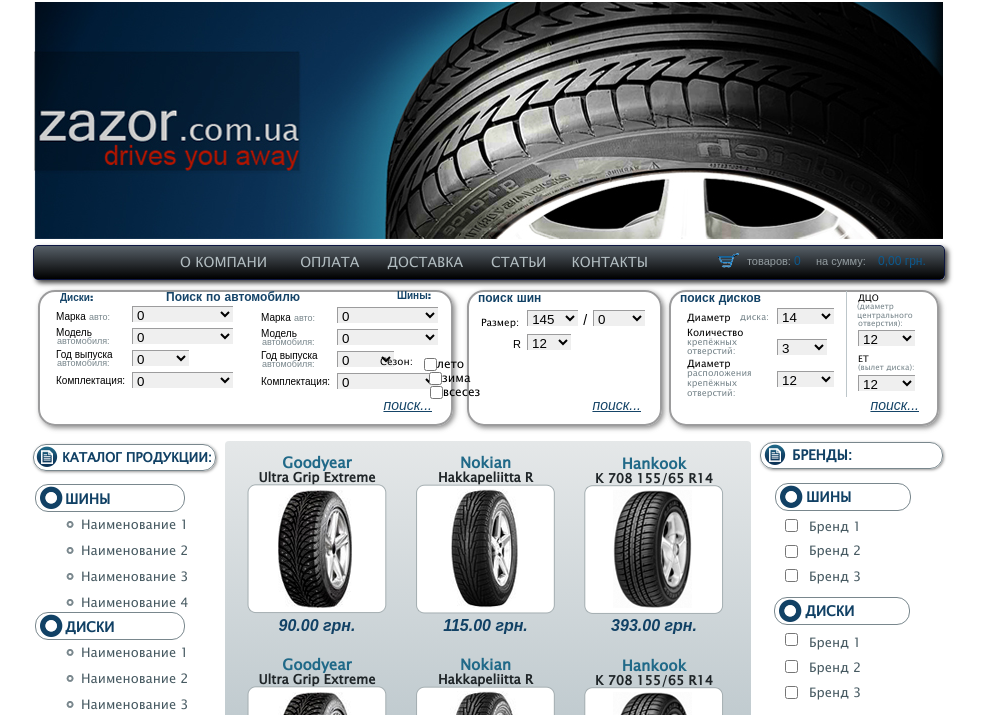
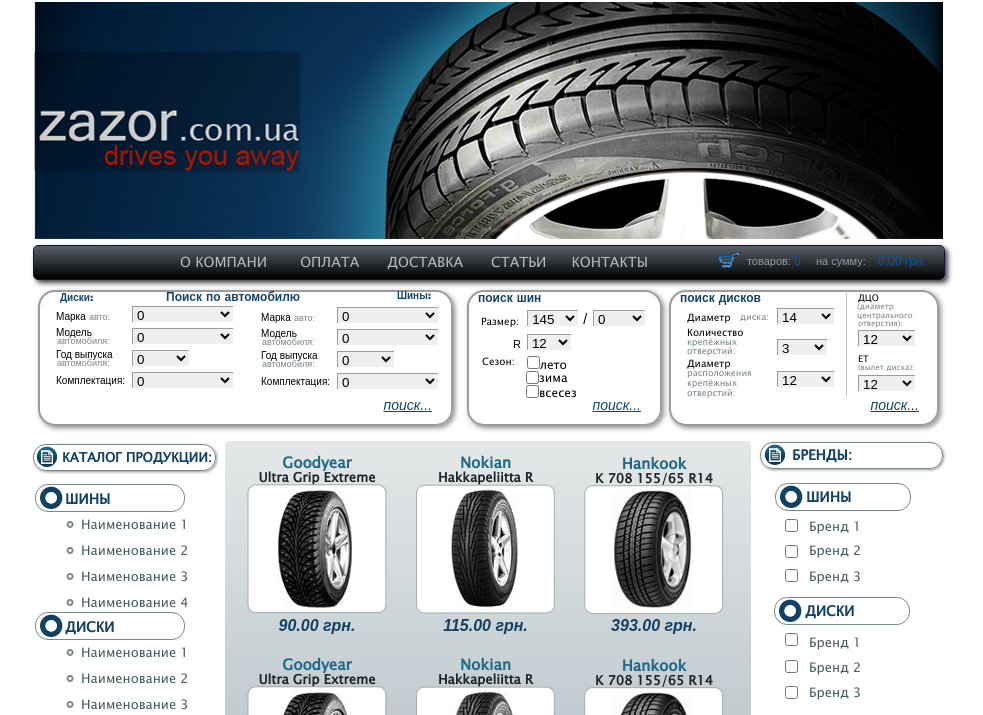
Before and after one commit to shaggy8/homework6, a plain HTML site: page index.html in a window 1280 px wide. Shown: the part 52-767 px from the top of the page, without its empty margins (151-1134 px from the left). Drawn offline with Linux system fonts and the light colour scheme; a web font is replaced by a local one.

Commit message:
проба коригування під файрфокс Signed-off-by: Shaggy8 <rominus@bigmir.net>

```diff
--- a/css/styles.css
+++ b/css/styles.css
@@ -282,29 +282,33 @@
 }
 
 .span3{
-	float: left;
+	display: inline-block;
+	position: relative;
 	font-family: 'lucida_sans_unicoderegular', Arial, Tahoma, sans-serif;
 	font-size: 10px;
 }
 
 .span4{
-	float: left;
+	display: inline-block;
+	position: relative;
 	font-family: Arial, Tahoma, sans-serif;
 }
 
 .span5{
-	float: left;
+	display: inline-block;
+	position: relative;
 	font-family: 'lucida_sans_unicoderegular', Arial, Tahoma, sans-serif;
 	font-size: 12px;
 }
 
 .checkbox1, .select1{
-	float: left;
+	display: inline-block;
+	position: relative;
 }
 
 .submit2{
 	float: right;
-	margin: 20px 19px 0 0;
+	margin: 2px 19px 0 0;
 	border: none;
 	background-color: #fff;
 	font-family: Arial, Tahoma, sans-serif;
--- a/index.html
+++ b/index.html
@@ -113,35 +113,35 @@
 		<section class="find-tires">
 			<h2>поиск шин</h2>
 			<form action="#">
-				<span class="span3" style="margin: 10px 0 0 12px;">Размер:</span>
-				<select class="select1" style="margin: 5px 0 0 8px; width: 51px; height: 16px;" name="size-cm" id="size-cm">
+				<span class="span3" style="margin: 8px 0 0 12px; top: 1px;">Размер:</span>
+				<select class="select1" style="margin: 0 0 0 4px; width: 51px; height: 16px; top; 2px;" name="size-cm" id="size-cm">
 					<option value="145">145</option>
 					<option value="155">155</option>
 					<option value="500">500</option>
 				</select>
-				<span class="span4" style="margin: 7px 0 0 5px; font-size: 14px;">/</span>
-				<select class="select1" style="margin: 5px 0 0 6px; width: 52px; height: 16px;" name="size-inch" id="size-inch">
+				<span class="span4" style="margin: 0 0 0 1px; font-size: 14px;">/</span>
+				<select class="select1" style="margin: 0 0 0 2px; width: 52px; height: 16px;" name="size-inch" id="size-inch">
 					<option value="0">0</option>
 					<option value="32">32</option>
 					<option value="40">40</option>
 				</select>
 				<br>
-				<span class="span4" style="margin: 15px 0 0 -132px; font-size: 11px;">R</span>
-				<select class="select1" style="margin: 11px 0 0 -118px; width: 44px; height: 16px;" name="r" id="r">
+				<span class="span4" style="margin: 9px 0 0 44px; font-size: 11px;">R</span>
+				<select class="select1" style="margin: 0 0 0 2px; width: 44px; height: 16px;" name="r" id="r">
 					<option value="12">12</option>
 					<option value="13">13</option>
 					<option value="14">14</option>
 				</select>
 				<br>
-				<span class="span3" style="margin: 13px 0 0 -89px;">Сезон:</span>
-				<input class="checkbox1" type="checkbox" style="margin: 17px 0 0 -45px;" value="лето">
-				<span class="span5" style="margin: 13px 0 0 -32px;">лето</span>
+				<span class="span3" style="margin: 0 0 0 13px; top: -4px;">Сезон:</span>
+				<input class="checkbox1" type="checkbox" style="margin: 4px 0 0 8px;" value="лето">
+				<span class="span5" style="margin: 0 0 0 -4px;">лето</span>
 				<br>
-				<input class="checkbox1" type="checkbox" style="margin: 13px 0 0 -40px;" value="зима">
-				<span class="span5" style="margin: 9px 0 0 -27px;">зима</span>
+				<input class="checkbox1" type="checkbox" style="margin: 0 0 0 57px; top: -5px;" value="зима">
+				<span class="span5" style="margin: 0 0 0 -4px; top: -7px;">зима</span>
 				<br>
-				<input class="checkbox1" type="checkbox" style="margin: 9px 0 0 -41px;" value="всесез">
-				<span class="span5" style="margin: 5px 0 0 -28px;">всесез</span>
+				<input class="checkbox1" type="checkbox" style="margin: 0 0 0 57px; top: -11px;" value="всесез">
+				<span class="span5" style="margin: 0 0 0 -4px; top: -12px;">всесез</span>
 				<input class="submit2" type="submit" name="submit2" value="поиск...">
 			</form>
 		</section>
```
